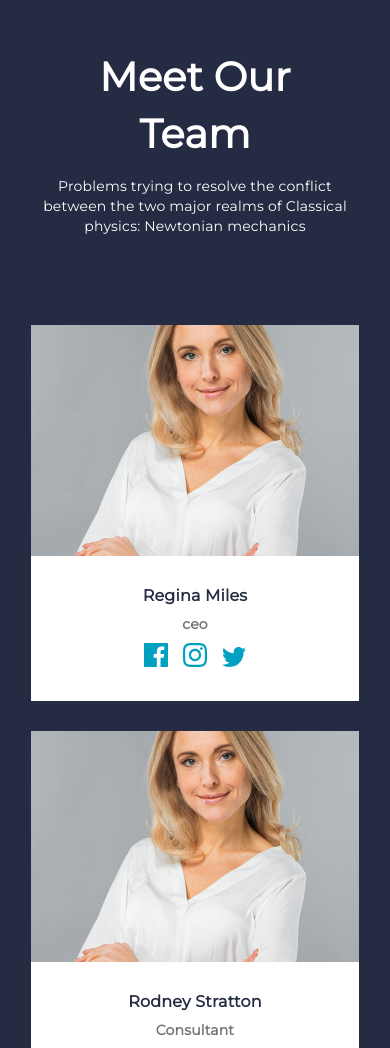
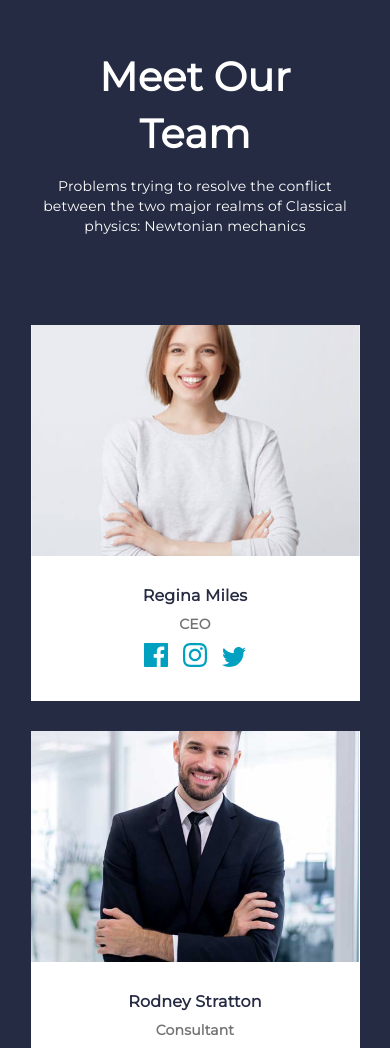
Before and after one commit to Irrreny/Project_KMarketer, a plain HTML site: page index.html in a window 390 px wide. Shown: the part 3389-4437 px from the top of the page. Drawn offline with Linux system fonts and the light colour scheme.

Commit message:
added teams and clietns sections

```diff
--- a/index.html
+++ b/index.html
@@ -333,15 +333,27 @@
             margin: 0;
             font-weight: 600;
         }
+        #ceo {
+            text-transform: uppercase;
+        }
         .team-card-links {
             display: flex;
             gap: 15px;
             justify-content: center;
             align-items: last baseline;
         }
+        .photo-toshow {
+            display: none;
+        }
         @media screen and (min-width: 320px) and (max-width: 768px) {
             #clients-header {
                 padding-bottom: 60px;
+            }
+            .photo-tohide {
+                display: none;
+            }
+            .photo-toshow {
+                display: block;
             }
         }
         .footer {
@@ -568,7 +580,7 @@
                             <div class="card-footer">
                                 <img class="card-photo-icon" src="img/icons/photo_regina.svg" alt="photo icon of regina miles">
                                 <a href="#" class="card-name-link">Regina Miles</a>
-                                <h6>ceo</h6>
+                                <h6 id="ceo">ceo</h6>
                             </div>
                             </div>
 
@@ -615,10 +627,11 @@
                 </div>
                 <div class="grid-cards">
                     <div class="card" id="team-card">
-                        <img src="img/coverphoto-regina.png" alt="photo of CEO">
+                        <img class="photo-tohide" src="img/coverphoto-regina.png" alt="photo of CEO">
+                        <img class="photo-toshow" src="img/mediaphoto-girl.png" alt="photo of CEO">
                         <div class="card-body">
                             <h5>Regina Miles</h5>
-                            <p class="team-card-job">ceo</p>
+                            <p class="team-card-job" id="ceo">ceo</p>
                             <div class="team-card-links">
                                 <a href="#"><img src="img/icons/facebook-blue.svg" alt="facebook link"></a>
                                 <a href="#"><img src="img/icons/instagram-blue.svg" alt="instagram link"></a>
@@ -627,7 +640,8 @@
                         </div>
                     </div>
                     <div class="card" id="team-card">
-                        <img src="img/coverphoto-regina.png" alt="photo of Consultant">
+                        <img class="photo-tohide" src="img/coverphoto-regina.png" alt="photo of Consultant">
+                        <img class="photo-toshow" src="img/mediaphoto-guy.png" alt="photo of CEO">
                         <div class="card-body">
                             <h5>Rodney Stratton</h5>
                             <p class="team-card-job">Consultant</p>
@@ -639,7 +653,8 @@
                         </div>
                     </div>
                     <div class="card" id="team-card">
-                        <img src="img/coverphoto-avie.png" alt="photo of Co-Founder">
+                        <img class="photo-tohide" src="img/coverphoto-avie.png" alt="photo of Co-Founder">
+                        <img class="photo-toshow" src="img/mediaphoto-girl.png" alt="photo of CEO">
                         <div class="card-body">
                             <h5>Avie Beaton</h5>
                             <p class="team-card-job">Co-Founder</p>
```
